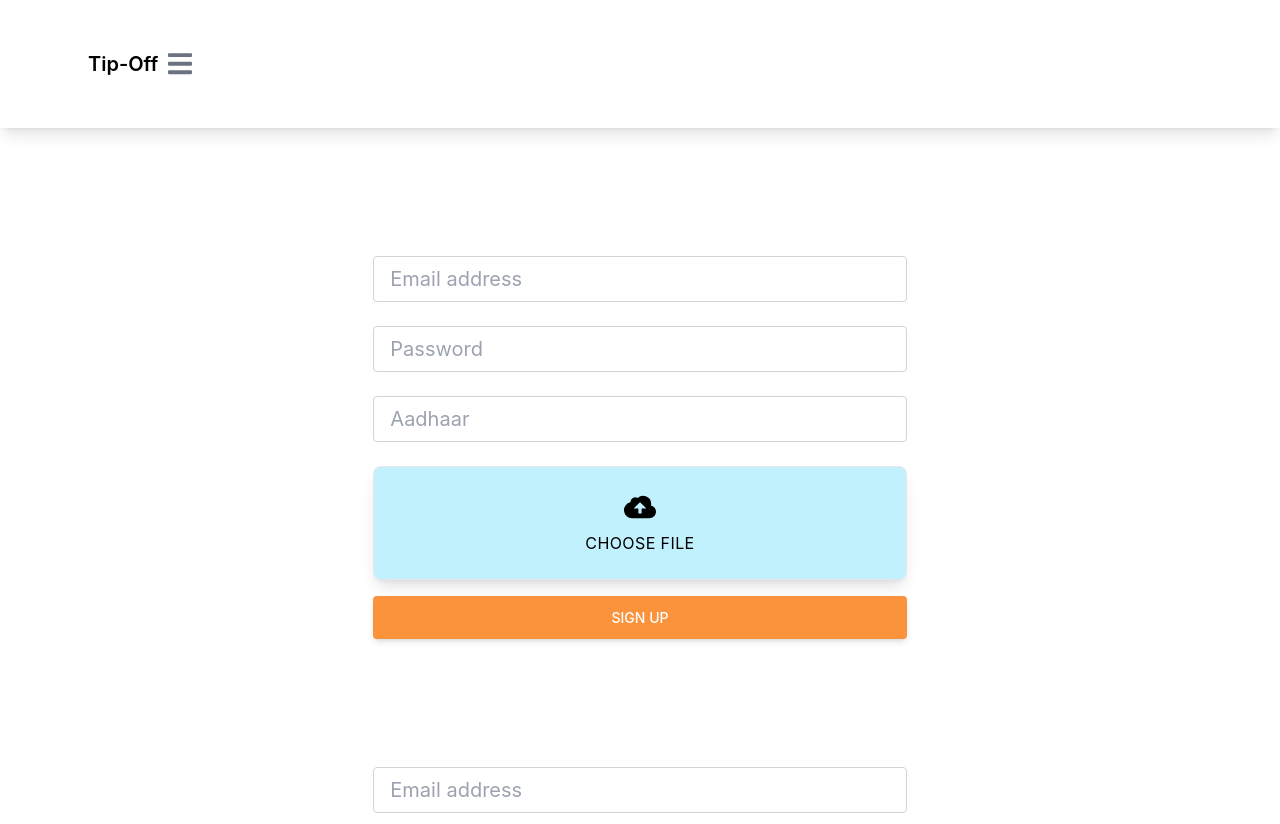
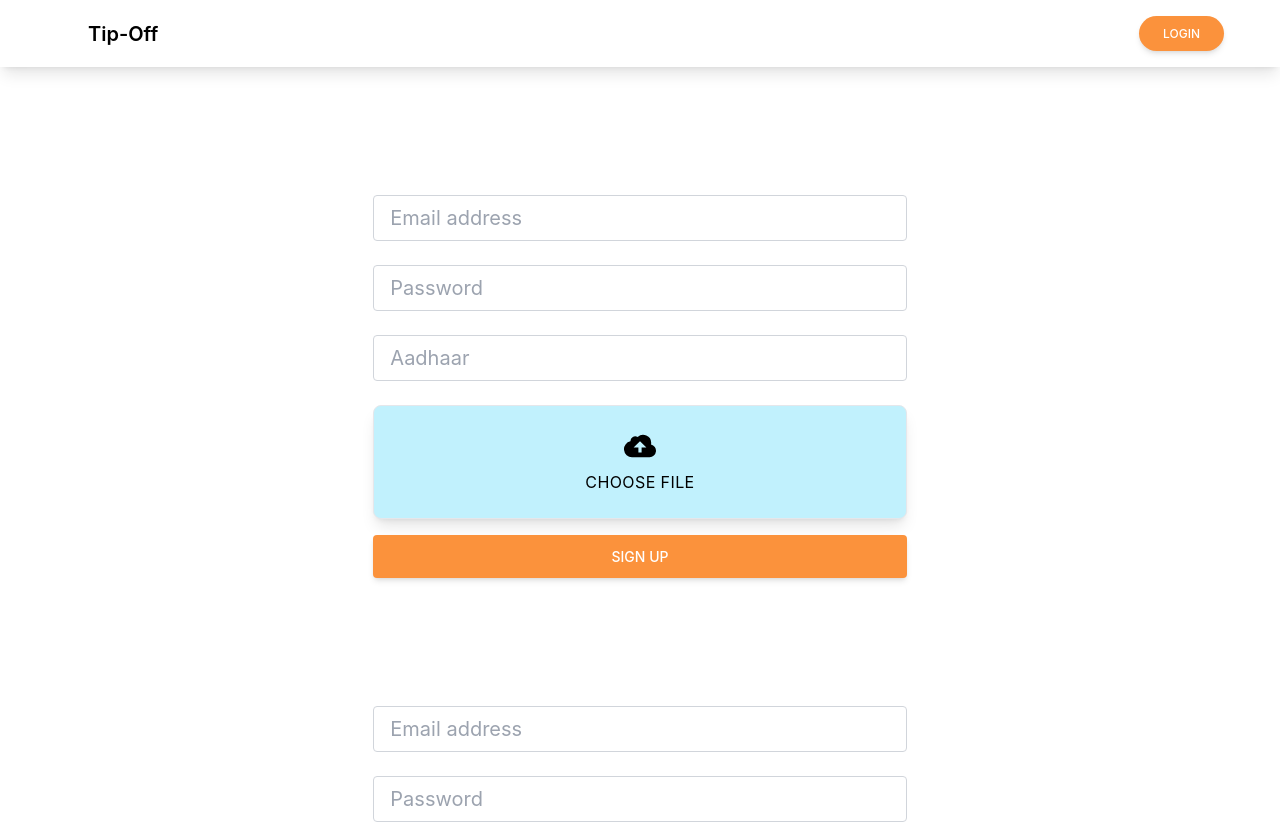
Before and after one commit to devesh-anand/crime-tip-off-frontend, a React (Create React App) app: page / in a window 1280 px wide. Shown: the top 824 px of the page. Built offline with nearby package versions, Linux system fonts and the light colour scheme; what tw-elements would draw is missing.

Commit message:
forms done

```diff
--- a/src/App.js
+++ b/src/App.js
@@ -5,8 +5,6 @@ import Form from "./components/Form";
 import { useEffect, useState } from "react";
 import Navbar from "./components/Navbar";
 import Home from "./pages/Home";
-import Signup from "./components/Signup";
-import Login from "./components/Login";
 import { BrowserRouter, Routes, Route, Link } from "react-router-dom";
 import Heatmap from "./pages/Heatmap";
 import { ToastContainer, toast } from "react-toastify";
@@ -16,9 +14,7 @@ import "react-toastify/dist/ReactToastify.css";
 function App() {
   return (
     <div className="App">
-      <Navbar />
-      <Signup />
-      <Login />
+
       <BrowserRouter>
         <Routes>
           <Route path="/" element={<Home />} />
--- a/src/components/Login.js
+++ b/src/components/Login.js
@@ -31,6 +31,10 @@ function Login(){
             />
           </div>
 
+          <div className="mb-6">
+            <p class="italic text-gray-700">Make sure you have signed up</p>
+          </div>
+
           <button
             type="submit"
             className="inline-block px-7 py-3 bg-orange-400 text-white font-medium text-sm leading-snug uppercase rounded shadow-md hover:bg-orange-500 hover:shadow-lg focus:bg-orange-600 focus:shadow-lg focus:outline-none focus:ring-0 active:bg-orange-600 active:shadow-lg transition duration-150 ease-in-out w-full"
--- a/src/components/Navbar.js
+++ b/src/components/Navbar.js
@@ -22,71 +22,10 @@ function Navbar(){
         >
           <div class="container-fluid w-full flex flex-wrap items-center justify-between px-6">
             <h1 className="pl-6 text-xl font-semibold md:pl-16">Tip-Off</h1>
-            <button
-              class="
-              navbar-toggler
-              text-gray-500
-              border-0
-              hover:shadow-none hover:no-underline
-              py-2
-              px-2.5
-              bg-transparent
-              focus:outline-none focus:ring-0 focus:shadow-none focus:no-underline
-            "
-              type="button"
-              data-bs-toggle="collapse"
-              data-bs-target="#navbarSupportedContent"
-              aria-controls="navbarSupportedContent"
-              aria-expanded="false"
-              aria-label="Toggle navigation"
-            >
-              <svg
-                aria-hidden="true"
-                focusable="false"
-                data-prefix="fas"
-                data-icon="bars"
-                class="w-6"
-                role="img"
-                xmlns="http://www.w3.org/2000/svg"
-                viewBox="0 0 448 512"
-              >
-                <path
-                  fill="currentColor"
-                  d="M16 132h416c8.837 0 16-7.163 16-16V76c0-8.837-7.163-16-16-16H16C7.163 60 0 67.163 0 76v40c0 8.837 7.163 16 16 16zm0 160h416c8.837 0 16-7.163 16-16v-40c0-8.837-7.163-16-16-16H16c-8.837 0-16 7.163-16 16v40c0 8.837 7.163 16 16 16zm0 160h416c8.837 0 16-7.163 16-16v-40c0-8.837-7.163-16-16-16H16c-8.837 0-16 7.163-16 16v40c0 8.837 7.163 16 16 16z"
-                ></path>
-              </svg>
+            <button type="button" className="md:mr-8 inline-block px-6 py-2.5 bg-orange-400 text-white font-medium text-xs leading-tight uppercase rounded-full shadow-md hover:bg-orange-500 hover:shadow-lg focus:bg-orange-600 focus:shadow-lg focus:outline-none focus:ring-0 active:bg-orange-600 active:shadow-lg transition duration-150 ease-in-out">
+              Login
             </button>
-            <div
-              class="collapse navbar-collapse flex-grow items-center px-8"
-              id="navbarSupportedContent"
-            >
-              <ul class="navbar-nav flex flex-col pl-0 list-style-none ml-auto">
-                <li class="nav-item px-2">
-                  <a class="nav-link active" aria-current="page" href="/#">
-                    Home
-                  </a>
-                </li>
-                <li class="nav-item pr-2">
-                  <a
-                    class="nav-link text-gray-500 hover:text-gray-700 focus:text-gray-700 p-0"
-                    href="/#"
-                  >
-                    Features
-                  </a>
-                </li>
-                <li class="nav-item pr-2">
-                  <a
-                    class="nav-link text-gray-500 hover:text-gray-700 focus:text-gray-700 p-0"
-                    href="/#"
-                  >
-                    Pricing
-                  </a>
-                </li>
-                <li class="nav-item pr-2">
-                  <a class="nav-link disabled text-gray-300 p-0">Disabled</a>
-                </li>
-              </ul>
-            </div>
+
           </div>
         </nav>
     );
--- a/src/components/Signup.js
+++ b/src/components/Signup.js
@@ -97,6 +97,8 @@ function Signup() {
           <div className="mb-6">
             <input
               type="number"
+              minLength="12"
+              maxLength="12"
               value={aadhaar}
               className="form-control block w-full px-4 py-2 text-xl font-normal text-gray-700 bg-white bg-clip-padding border border-solid border-gray-300 rounded transition ease-in-out m-0 focus:text-gray-700 focus:bg-white focus:border-orange-600 focus:outline-none"
               placeholder="Aadhaar"
--- a/src/pages/Home.js
+++ b/src/pages/Home.js
@@ -1,12 +1,20 @@
 import React from "react";
 import MainImg from "../components/MainImg";
 import Form from "../components/Form";
+import Signup from "../components/Signup";
+import Login from "../components/Login";
+import Navbar from "../components/Navbar";
 import { useState } from "react";
 
 const Home = () => {
   const [clicked, setClicked] = useState(false);
 
   return (
+    <>
+    <Navbar />
+
+    <Signup />
+      <Login />
     <div className="flex flex-col justify-center items-center md:flex-row px-16 py-16 h-full">
       <div className="flex flex-col justify-center basis-1/2 pb-16 lg:pl-16 lg:-ml-20">
         <h1 className="text-4xl lg:text-5xl leading-normal lg:leading-snug font-normal">
@@ -21,7 +29,7 @@ const Home = () => {
         <a href="#form">
           <button
             onClick={() => {
-              setClicked(true) && window.location.replace("/#form");
+              setClicked(true)
             }}
             type="button"
             class="px-8 py-3 w-40 my-8 bg-orange-400 text-white font-medium text-sm leading-snug uppercase rounded shadow-md hover:bg-orange-500 hover:shadow-lg focus:bg-orange-500 focus:shadow-lg focus:outline-none focus:ring-0 active:bg-orange-500 active:shadow-lg transition duration-150 ease-in-out"
@@ -33,6 +41,8 @@ const Home = () => {
 
       <div id="form">{clicked ? <Form /> : <MainImg />}</div>
     </div>
+
+    </>
   );
 };
 
```
Also changed, not shown: src/components/Form.js (+55 -23 lines).
